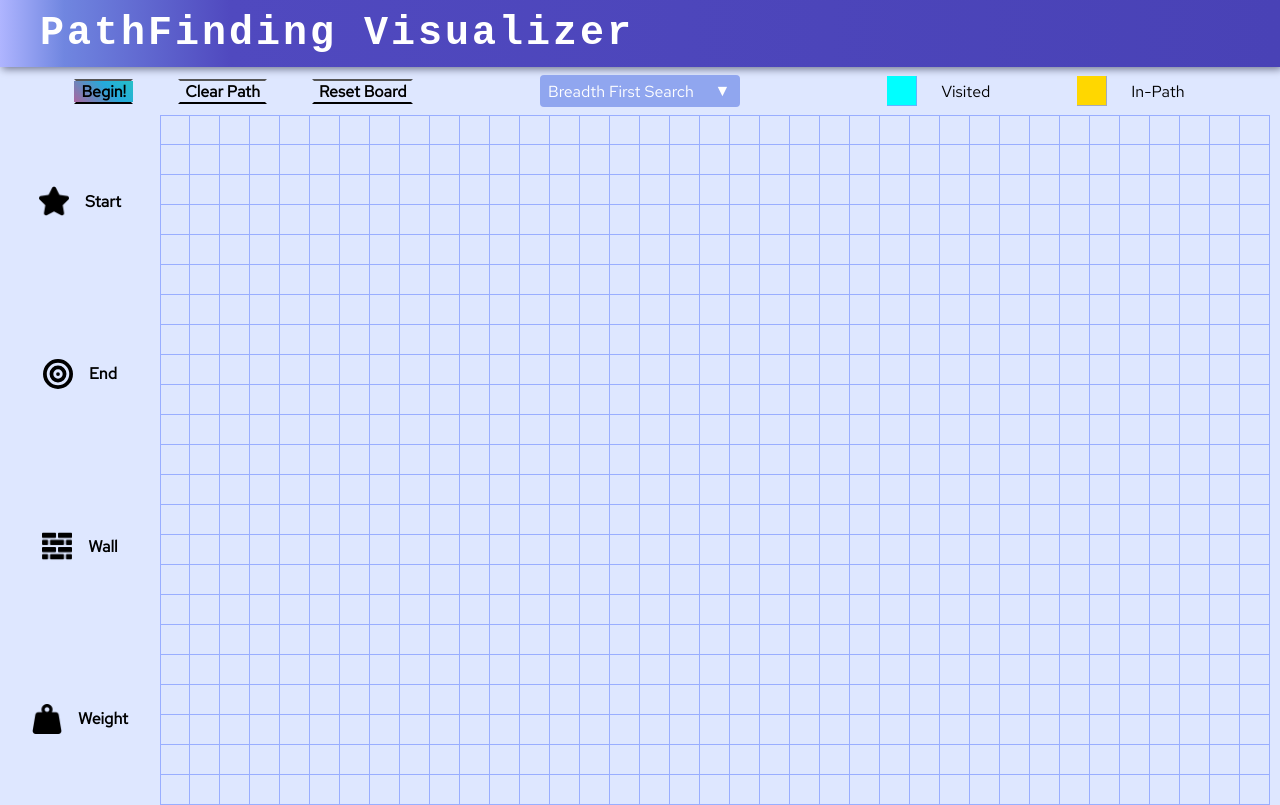
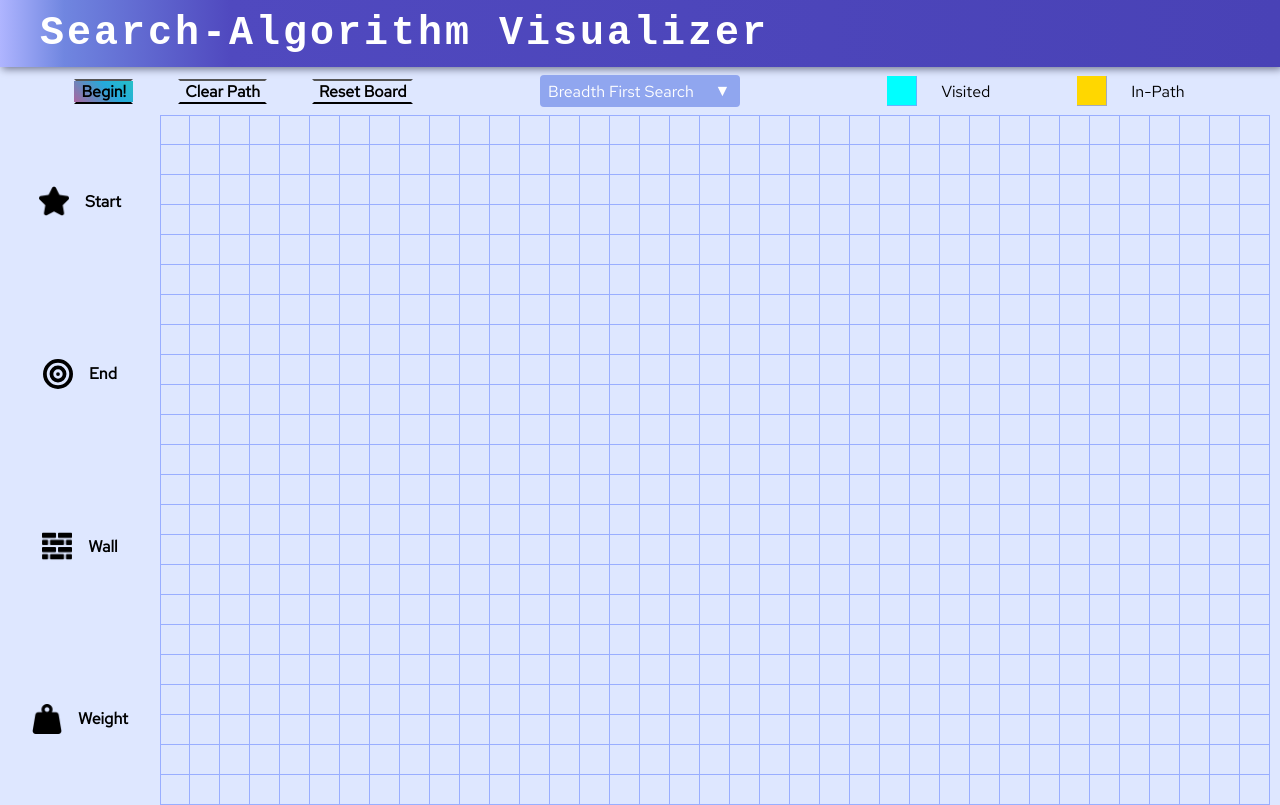
Before and after one commit to codeValleyx/Search-Algorithm-Visualizer, a React (Create React App) app: page / in a window 1280 px wide. Built offline with nearby package versions, Linux system fonts and the light colour scheme; a web font is replaced by a local one.

Commit message:
changed title

```diff
--- a/public/index.html
+++ b/public/index.html
@@ -14,7 +14,7 @@
     <link rel="preconnect" href="https://fonts.googleapis.com">
     <link rel="preconnect" href="https://fonts.gstatic.com" crossorigin>
     <link href="https://fonts.googleapis.com/css2?family=Foldit:wght@300&family=Iceland&family=Gruppo&family=IBM+Plex+Mono:wght@300&family=Red+Hat+Text&display=swap" rel="stylesheet">
-    <title>PathFinding Visualizer</title>
+    <title>Search-Algorithm Visualizer</title>
 
     <style>
 
--- a/src/components/Title.js
+++ b/src/components/Title.js
@@ -3,7 +3,7 @@ import React from 'react'
 const Title = () => {
   return (
     <div>
-      <h1>PathFinding Visualizer</h1>
+      <h1>Search-Algorithm Visualizer</h1>
     </div>
   )
 }
```
